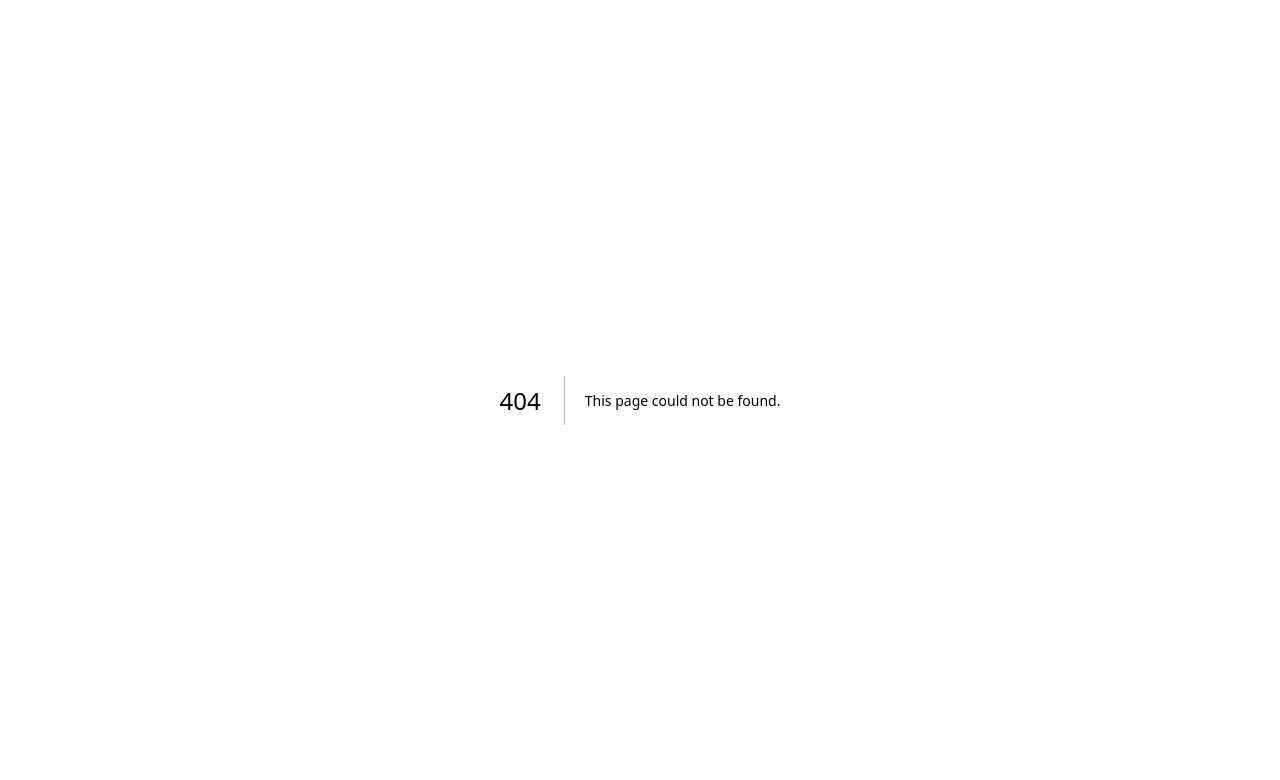
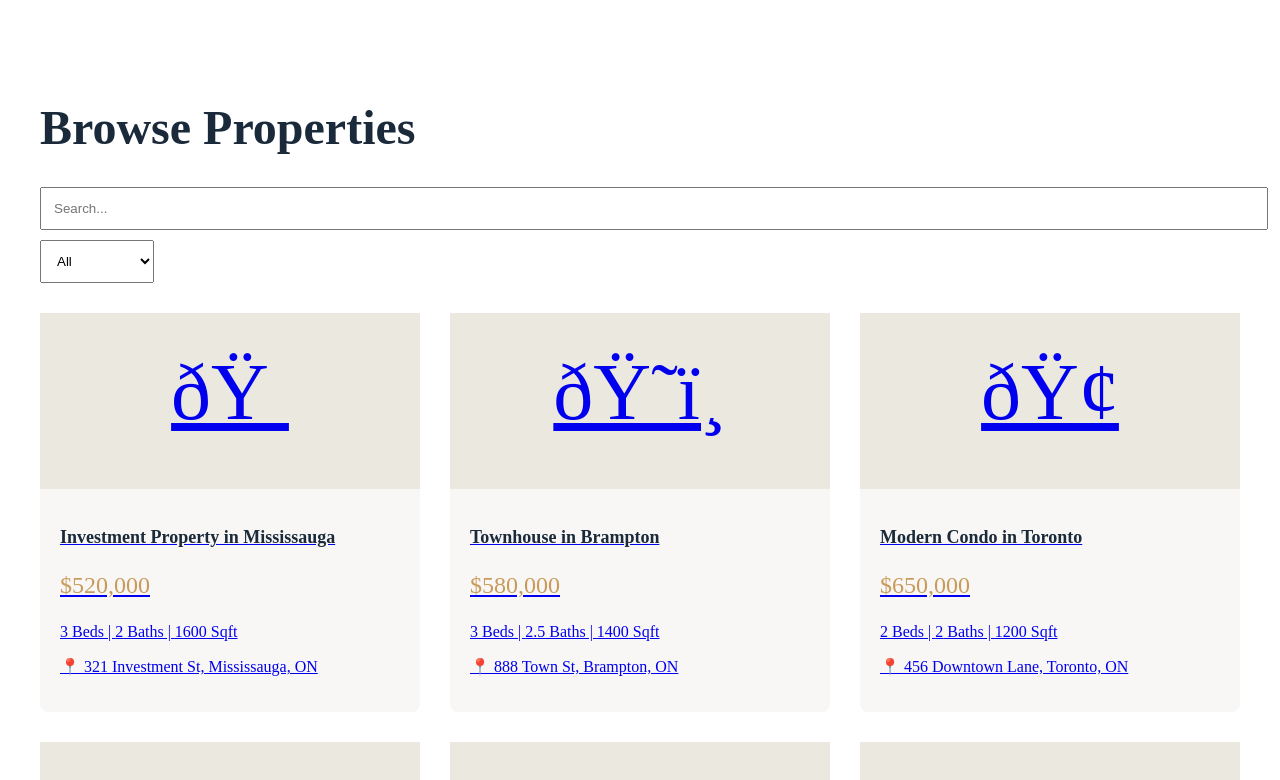
Before and after one commit to asimbutt11122026-ui/gta-real-estate, a Next.js app: page /properties in a window 1280 px wide. Before the commit this address had no page. Shown: the top 780 px of the page. Built offline with nearby package versions, Linux system fonts and the light colour scheme.

Commit message:
STEP 2: Properties Listing & Detail Pages

```diff
--- /dev/null
+++ b/app/properties/page.jsx
@@ -0,0 +1,38 @@
+"use client";
+import { useState, useMemo } from "react";
+import { mockProperties } from "@/lib/mock-data";
+import PropertyCard from "@/components/properties/property-card";
+
+export default function PropertiesPage() {
+  const [searchTerm, setSearchTerm] = useState("");
+  const [filterType, setFilterType] = useState("All");
+  const [sortBy, setSortBy] = useState("price-asc");
+
+  const filtered = useMemo(() => {
+    let result = mockProperties;
+    if (filterType !== "All") result = result.filter(p => p.type === filterType);
+    if (searchTerm) result = result.filter(p => p.title.toLowerCase().includes(searchTerm.toLowerCase()));
+    if (sortBy === "price-asc") result.sort((a, b) => a.price - b.price);
+    return result;
+  }, [searchTerm, filterType, sortBy]);
+
+  return (
+    <div style={{maxWidth: "1200px", margin: "0 auto", padding: "60px 20px"}}>
+      <h1 style={{fontSize: "48px", color: "#1a2a3a"}}>Browse Properties</h1>
+
+      <div style={{marginBottom: "30px"}}>
+        <input type="text" placeholder="Search..." value={searchTerm} onChange={(e) => setSearchTerm(e.target.value)} style={{width: "100%", padding: "12px"}} />
+        <select value={filterType} onChange={(e) => setFilterType(e.target.value)} style={{marginTop: "10px", padding: "12px"}}>
+          <option>All</option>
+          <option>House</option>
+          <option>Condo</option>
+          <option>Townhouse</option>
+        </select>
+      </div>
+
+      <div style={{display: "grid", gridTemplateColumns: "repeat(auto-fill, minmax(280px, 1fr))", gap: "30px"}}>
+        {filtered.map(property => (<PropertyCard key={property.id} property={property} />))}
+      </div>
+    </div>
+  );
+}
--- /dev/null
+++ b/components/properties/property-card.jsx
@@ -0,0 +1,17 @@
+"use client";
+import Link from "next/link";
+export default function PropertyCard({ property }) {
+  return (
+    <Link href={`/properties/${property.id}`}>
+      <div style={{backgroundColor: "#f8f7f5", borderRadius: "8px", padding: "0"}}>
+        <div style={{fontSize: "80px", textAlign: "center", padding: "20px", backgroundColor: "#ebe8e0"}}>{property.image}</div>
+        <div style={{padding: "20px"}}>
+          <h3 style={{fontSize: "18px", fontWeight: "bold", color: "#1a2a3a"}}>{property.title}</h3>
+          <p style={{fontSize: "24px", color: "#c89b5a"}}>${property.price.toLocaleString()}</p>
+          <p>{property.beds} Beds | {property.baths} Baths | {property.sqft} Sqft</p>
+          <p>📍 {property.address}</p>
+        </div>
+      </div>
+    </Link>
+  );
+}
```
